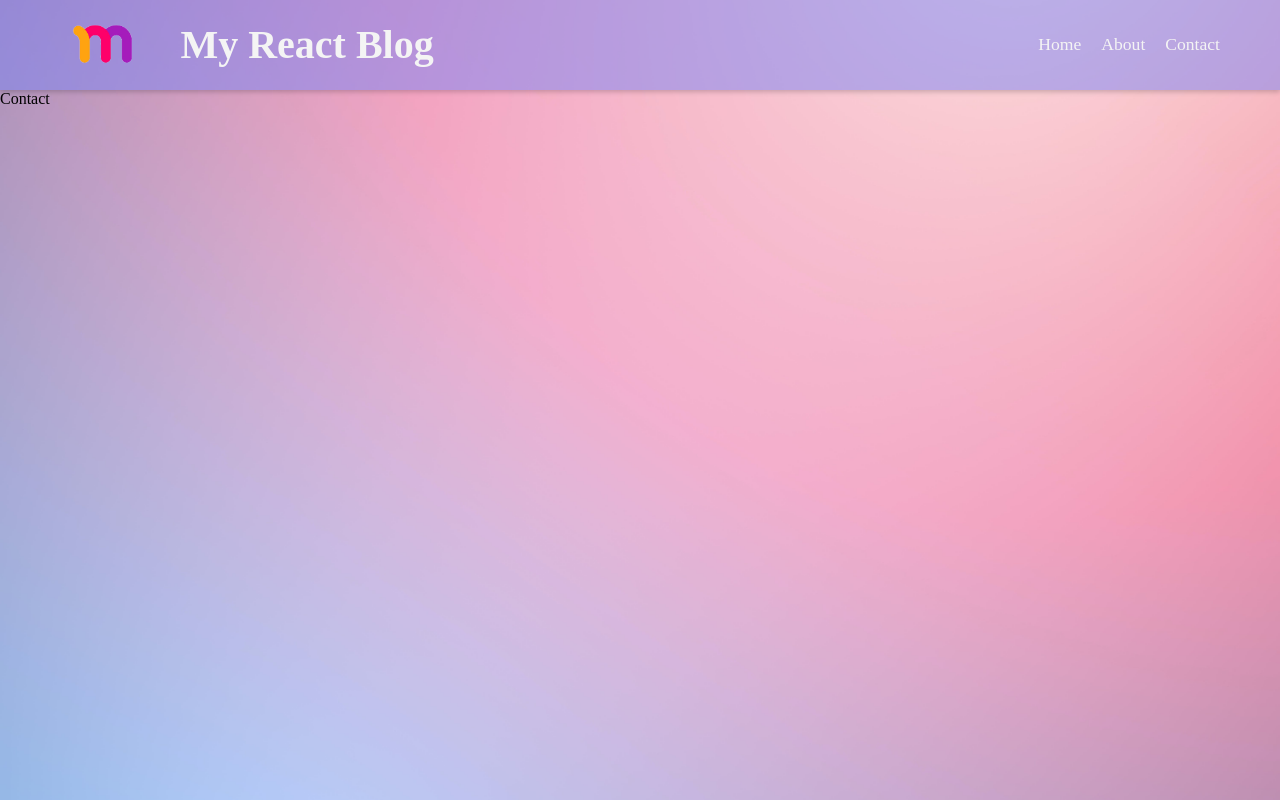
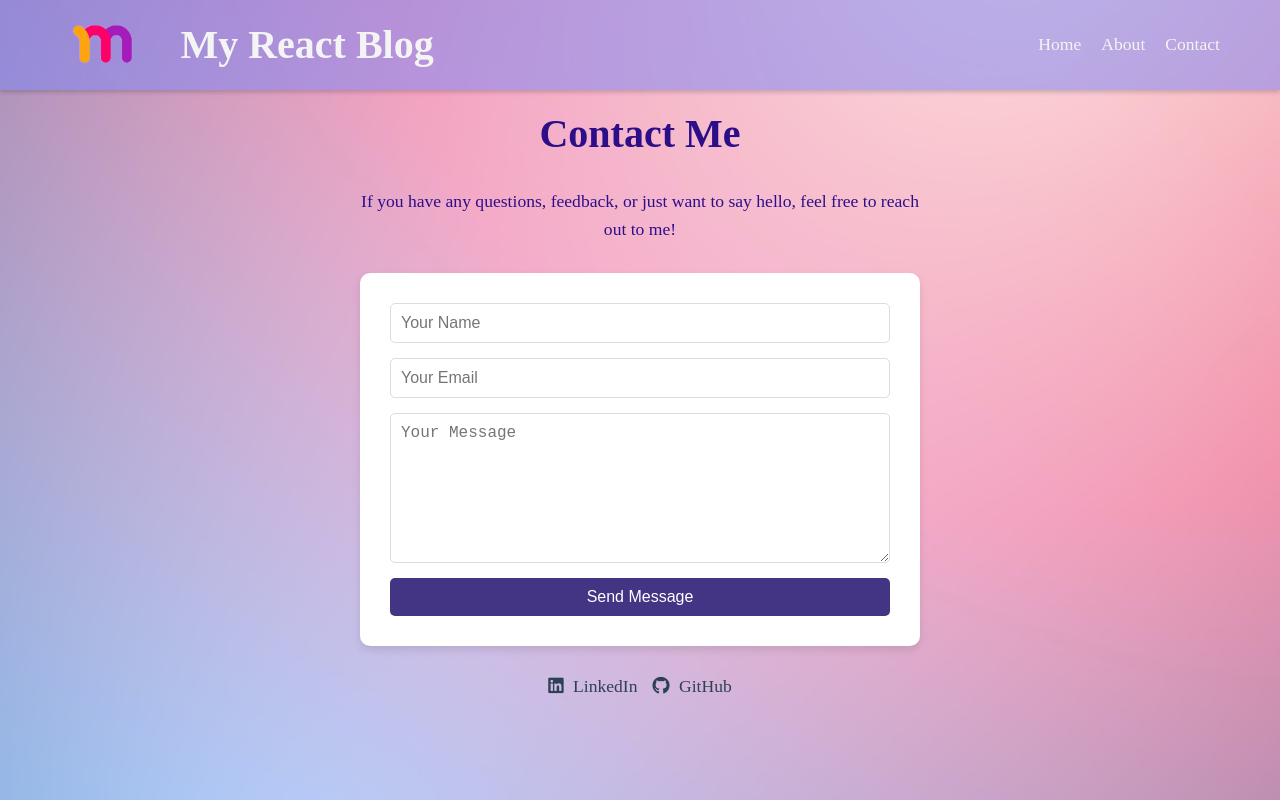
Before and after one commit to mehtapparkinson/React-Blog, a React (Create React App) app in the folder blog/: page /contact in a window 1280 px wide. Built offline with nearby package versions, Linux system fonts and the light colour scheme.

Commit message:
Contact me page created, styled, fontawsome linked

```diff
--- a/blog/public/index.html
+++ b/blog/public/index.html
@@ -7,8 +7,10 @@
     <meta name="theme-color" content="#000000" />
     <meta
       name="description"
-      content="Web site created using create-react-app"
+      content="My blog website"
     />
+    <link rel="stylesheet" href="https://cdnjs.cloudflare.com/ajax/libs/font-awesome/5.15.3/css/all.min.css">
+
     <link rel="apple-touch-icon" href="%PUBLIC_URL%/logo192.png" />
     <!--
       manifest.json provides metadata used when your web app is installed on a
@@ -24,7 +26,7 @@
       work correctly both with client-side routing and a non-root public URL.
       Learn how to configure a non-root public URL by running `npm run build`.
     -->
-    <title>React App</title>
+    <title>My Blog</title>
   </head>
   <body>
     <noscript>You need to enable JavaScript to run this app.</noscript>
--- /dev/null
+++ b/blog/src/Contact/Contact.css
@@ -0,0 +1,82 @@
+.contact-container {
+    max-width: 600px;
+    margin: auto;
+    padding: 20px;
+    text-align: center;
+  }
+
+  .contact-container h1 {
+    font-size: 2.5rem;
+    color: #2d0e89;
+    margin-bottom: 30px;
+  }
+
+  .contact-container p {
+    margin-bottom: 30px;
+    color: #2d0e89;
+    font-size: 1.1rem;
+    line-height: 1.6;
+  }
+
+  .contact-card {
+    background-color: #fff;
+    padding: 30px;
+    border-radius: 10px;
+    box-shadow: 0 4px 8px rgba(0, 0, 0, 0.1);
+    margin-bottom: 30px;
+  }
+
+  .contact-form {
+    display: flex;
+    flex-direction: column;
+    gap: 15px;
+  }
+
+  .contact-form input,
+  .contact-form textarea {
+    padding: 10px;
+    border: 1px solid #ddd;
+    border-radius: 5px;
+    font-size: 1rem;
+  }
+
+  .contact-form textarea {
+    height: 150px;
+    resize: vertical;
+  }
+
+  .contact-form button {
+    padding: 10px 15px;
+    background-color: #433584;
+    color: #fff;
+    border: none;
+    border-radius: 5px;
+    cursor: pointer;
+    font-size: 1rem;
+    transition: background-color 0.3s;
+  }
+
+  .contact-form button:hover {
+    background-color: #394867;
+  }
+
+  .social-links {
+    margin-top: 20px;
+    display: flex;
+    justify-content: center;
+    gap: 15px;
+  }
+
+  .social-links a {
+    color: #2E4053;
+    text-decoration: none;
+    font-size: 1.1rem;
+  }
+
+  .social-links a:hover {
+    text-decoration: underline;
+  }
+
+  .social-links i {
+    margin-right: 5px;
+  }
--- a/blog/src/Contact/Contact.jsx
+++ b/blog/src/Contact/Contact.jsx
@@ -1,9 +1,30 @@
-import React from 'react'
+import React from 'react';
+import './Contact.css';
 
-const Contact = () => {
+function Contact() {
   return (
-    <div>Contact</div>
-  )
+    <div className="contact-container">
+      <h1>Contact Me</h1>
+      <p>If you have any questions, feedback, or just want to say hello, feel free to reach out to me!</p>
+
+      <div className="contact-card">
+        <form className="contact-form">
+          <input type="text" name="name" placeholder="Your Name" required />
+          <input type="email" name="email" placeholder="Your Email" required />
+          <textarea name="message" placeholder="Your Message" required></textarea>
+          <button type="submit">Send Message</button>
+        </form>
+      </div>
+      <div className="social-links">
+        <a href="https://www.linkedin.com/in/mehtapparkinson" target="_blank" rel="noopener noreferrer">
+          <i className="fab fa-linkedin"></i> LinkedIn
+        </a>
+        <a href="https://github.com/mehtapparkinson" target="_blank" rel="noopener noreferrer">
+          <i className="fab fa-github"></i> GitHub
+        </a>
+      </div>
+    </div>
+  );
 }
 
-export default Contact
+export default Contact;
```
